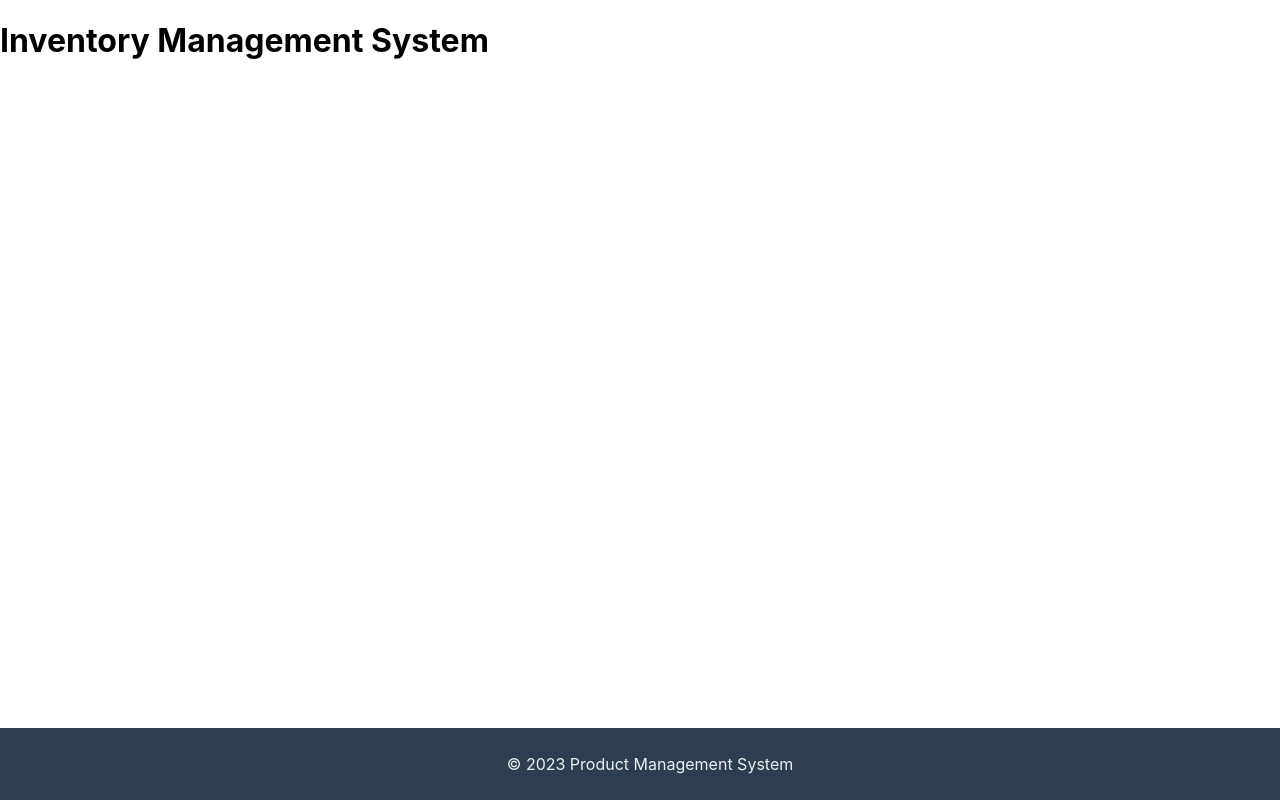
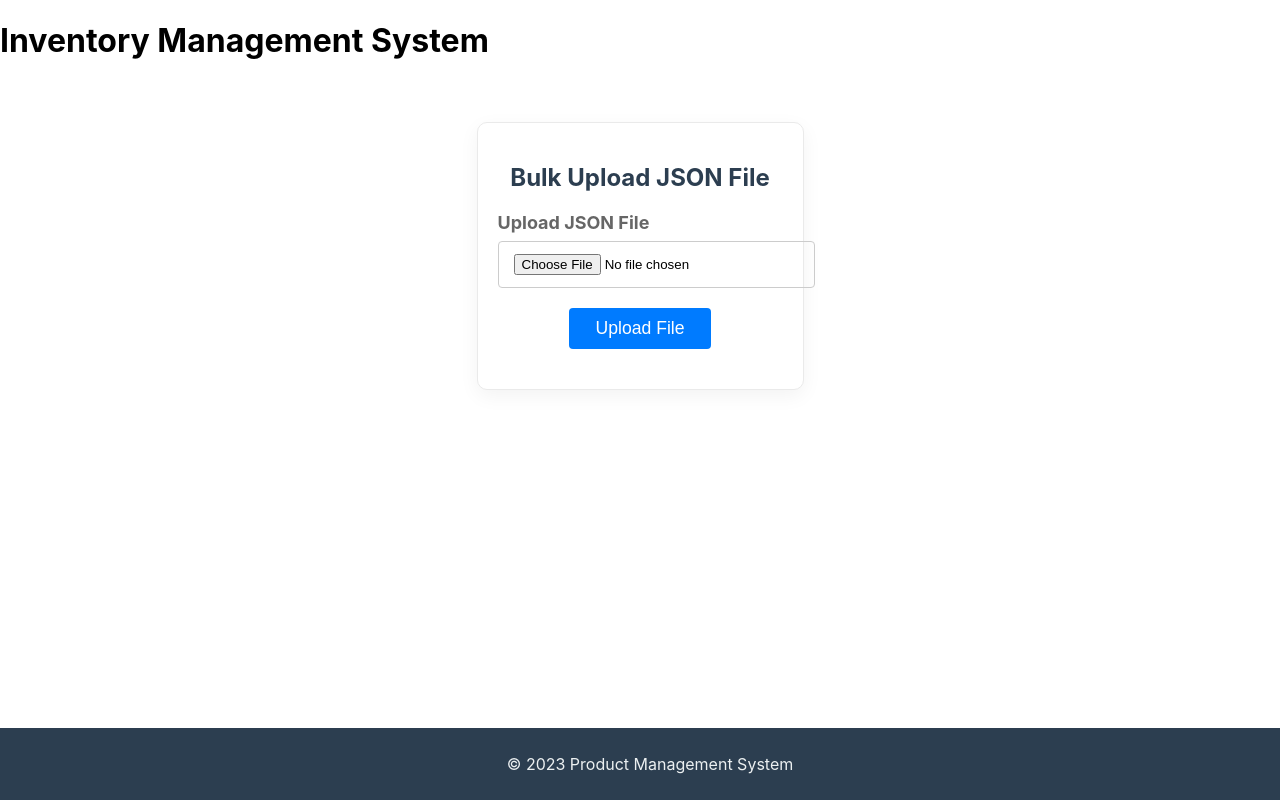
Before and after one commit to showkat2203/swe-practicum-frontend, a React (Create React App) app: page /bulk-upload in a window 1280 px wide. Built offline with nearby package versions, Linux system fonts and the light colour scheme.

Commit message:
removed user authentication

```diff
--- a/src/App.js
+++ b/src/App.js
@@ -41,16 +41,16 @@ const App = () => {
           <Route path="" element={<Login/>} />
           <Route path="/register" element={<Register />} />
           <Route path="/home" element={<Home />} />
-          {userId && (
-            <>
+          {/* {userId && ( */}
+            {/* <> */}
               <Route path="/products" element={<ProductList />} />
               <Route path="/products/create" element={<CreateProduct />} />
               <Route path="/bulk-upload" element={<BulkUpload />} />
               <Route path="/categories" element={<CategoryList />} />
               <Route path="/categories-products" element={<CategoriesProducts />} />
               <Route path="/categories/create" element={<CreateCategory />} />
-            </>
-          )}
+            {/* </> */}
+          {/* )} */}
         </Routes>
         <Footer />
       </div>
--- a/src/BulkUpload.js
+++ b/src/BulkUpload.js
@@ -32,7 +32,7 @@ const BulkUpload = () => {
         if (response.ok) {
           console.log('File uploaded successfully');
           setUploadSuccess(true);
-          setTimeout(() => navigate('/'), 3000);
+          setTimeout(() => navigate('/products'), 2000);
         } else {
           console.error('Upload failed');
         }
--- a/src/Register.js
+++ b/src/Register.js
@@ -19,7 +19,7 @@ const Register = () => {
         try {
             const response = await axios.post('http://localhost:8080/register', { email, password, name });
             console.log('Registration successful:', response.data);
-            navigate('/login', { state: { fromRegistration: true } }); // Redirect with state
+            navigate('/products', { state: { fromRegistration: true } }); // Redirect with state
         } catch (err) {
             setError(err.response?.data || 'Registration failed');
         }
```
